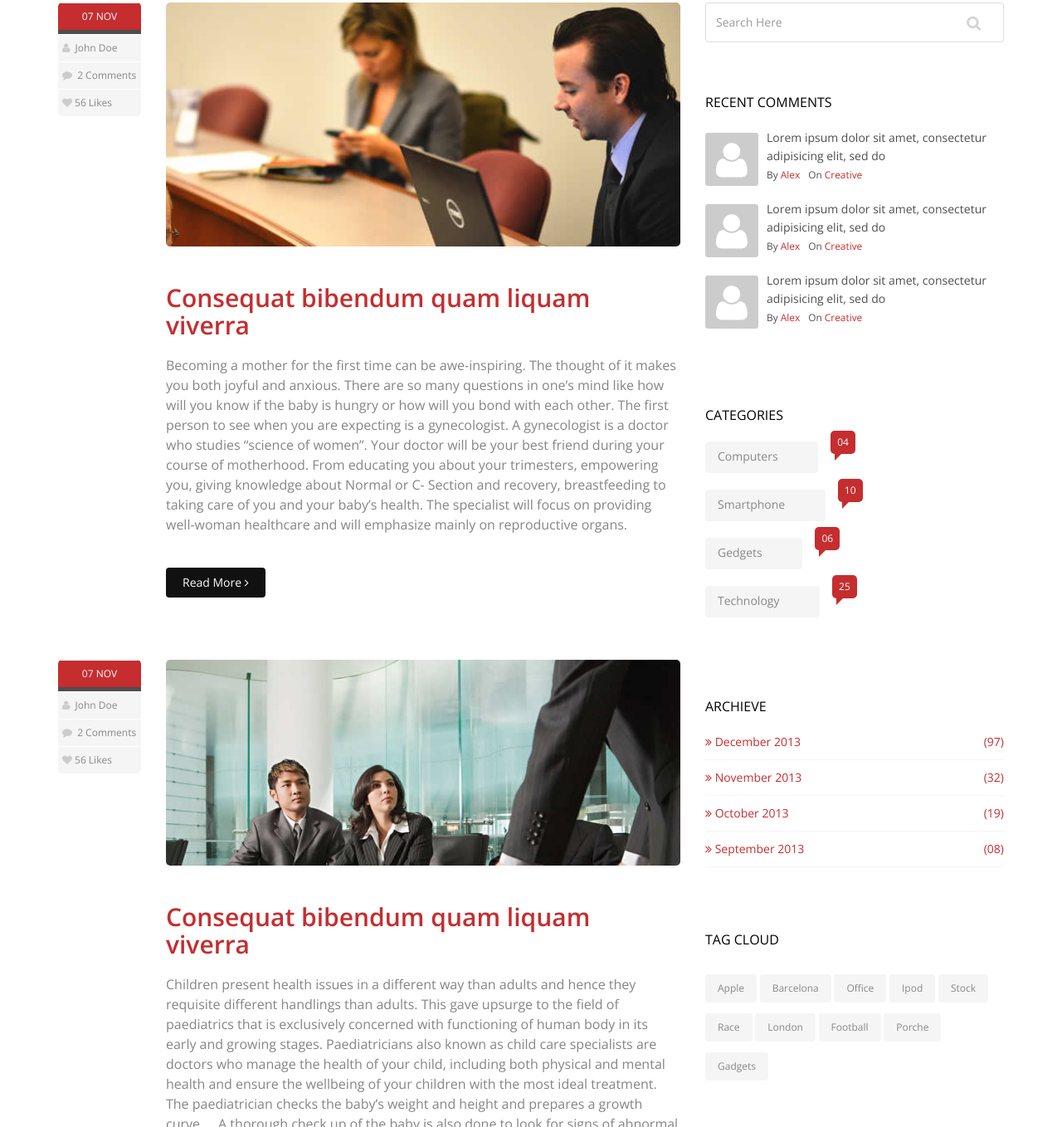
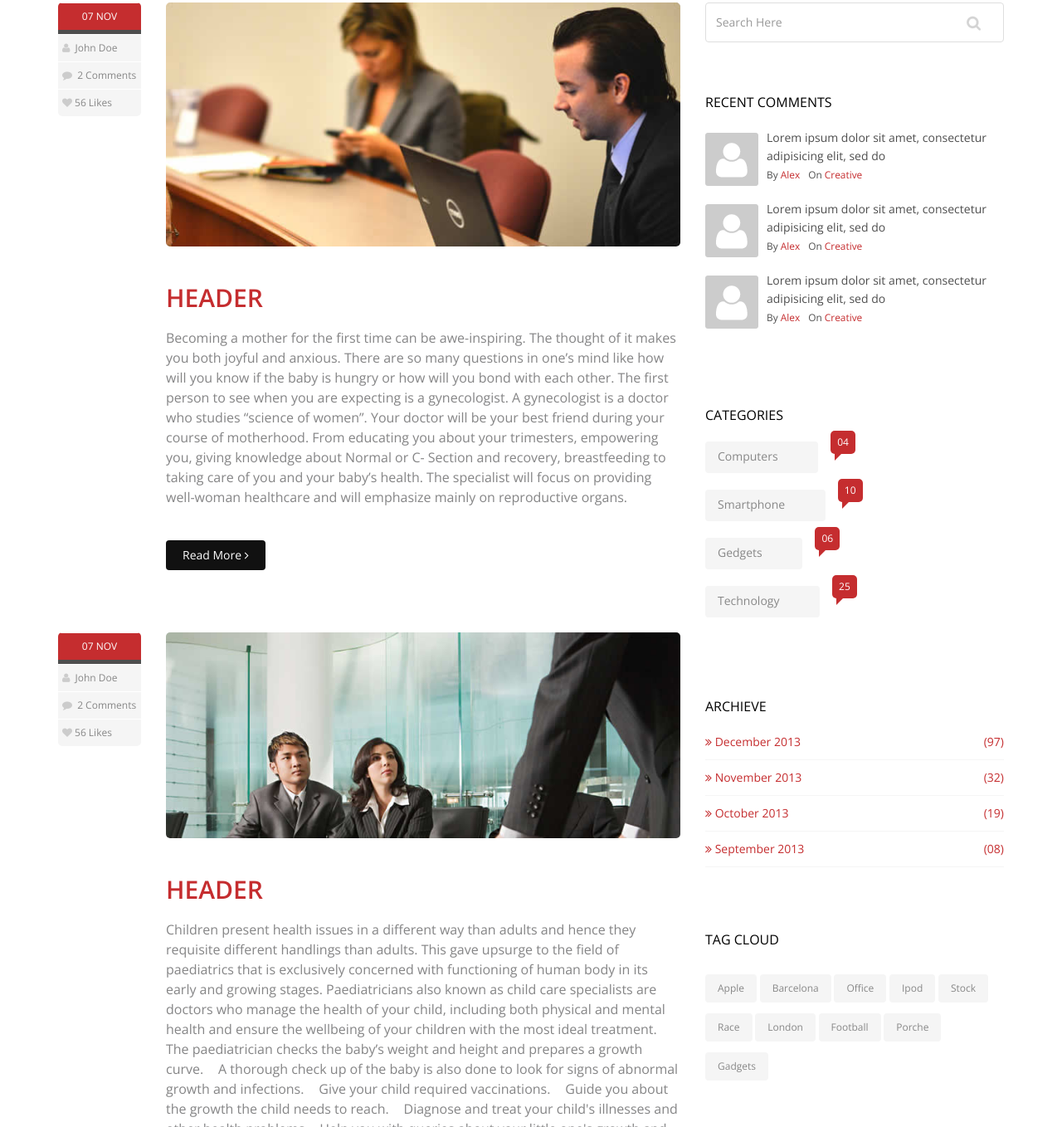
Before and after one commit to swaps95/sumangal, a plain HTML site: page blog.html in a window 1280 px wide. Shown: the part 459-1817 px from the top of the page at 83% size. Drawn offline with nearby package versions, Linux system fonts and the light colour scheme.

Commit message:
Update blog.html

```diff
--- a/blog.html
+++ b/blog.html
@@ -113,7 +113,7 @@
 
                             <div class="col-xs-12 col-sm-10 blog-content">
                                 <a href="#"><img class="img-responsive img-blog" src="images/blog/blog1.jpg" width="100%" alt="" /></a>
-                                <h2><a href="blog-item.html">Consequat bibendum quam liquam viverra</a></h2>
+                                <h2><a href="blog-item.html">HEADER</a></h2>
                                 <h3>Becoming a mother for the first time can be awe-inspiring. The thought of it makes
 you both joyful and anxious. There are so many questions in one’s mind like how
 will you know if the baby is hungry or how will you bond with each other. The
@@ -141,7 +141,7 @@ reproductive organs. </h3>
                             </div>
                             <div class="col-sm-10 blog-content">
                                 <a href=""><img class="img-responsive img-blog" src="images/blog/blog2.jpg" width="100%" alt="" /></a>
-                                <h2><a href="blog-item.html">Consequat bibendum quam liquam viverra</a></h2>
+                                <h2><a href="blog-item.html">HEADER</a></h2>
                                 <h3>Children present health issues in a different way than adults and hence they requisite different
 handlings than adults. This gave upsurge to the field of paediatrics that is exclusively
 concerned with functioning of human body in its early and growing stages.
```
